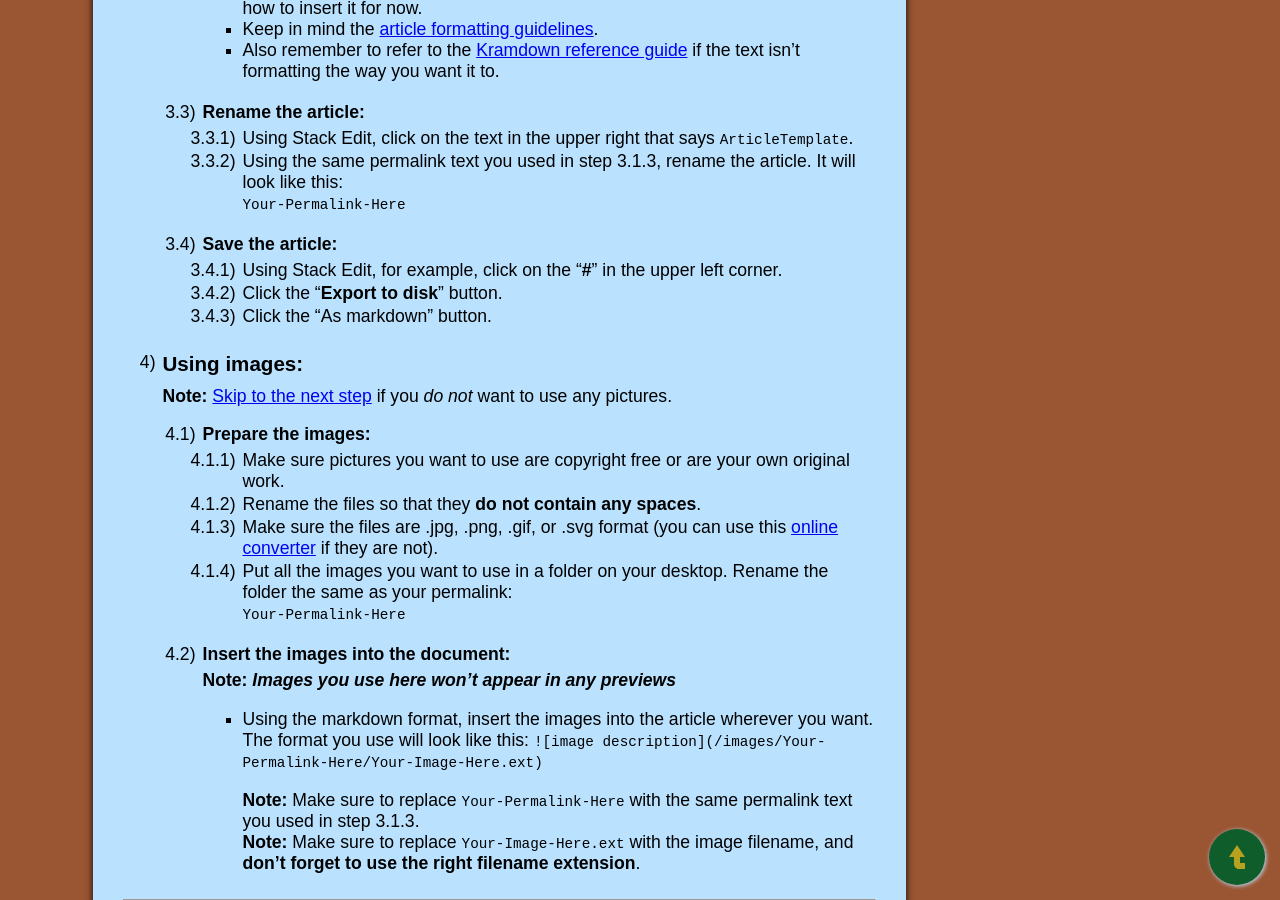
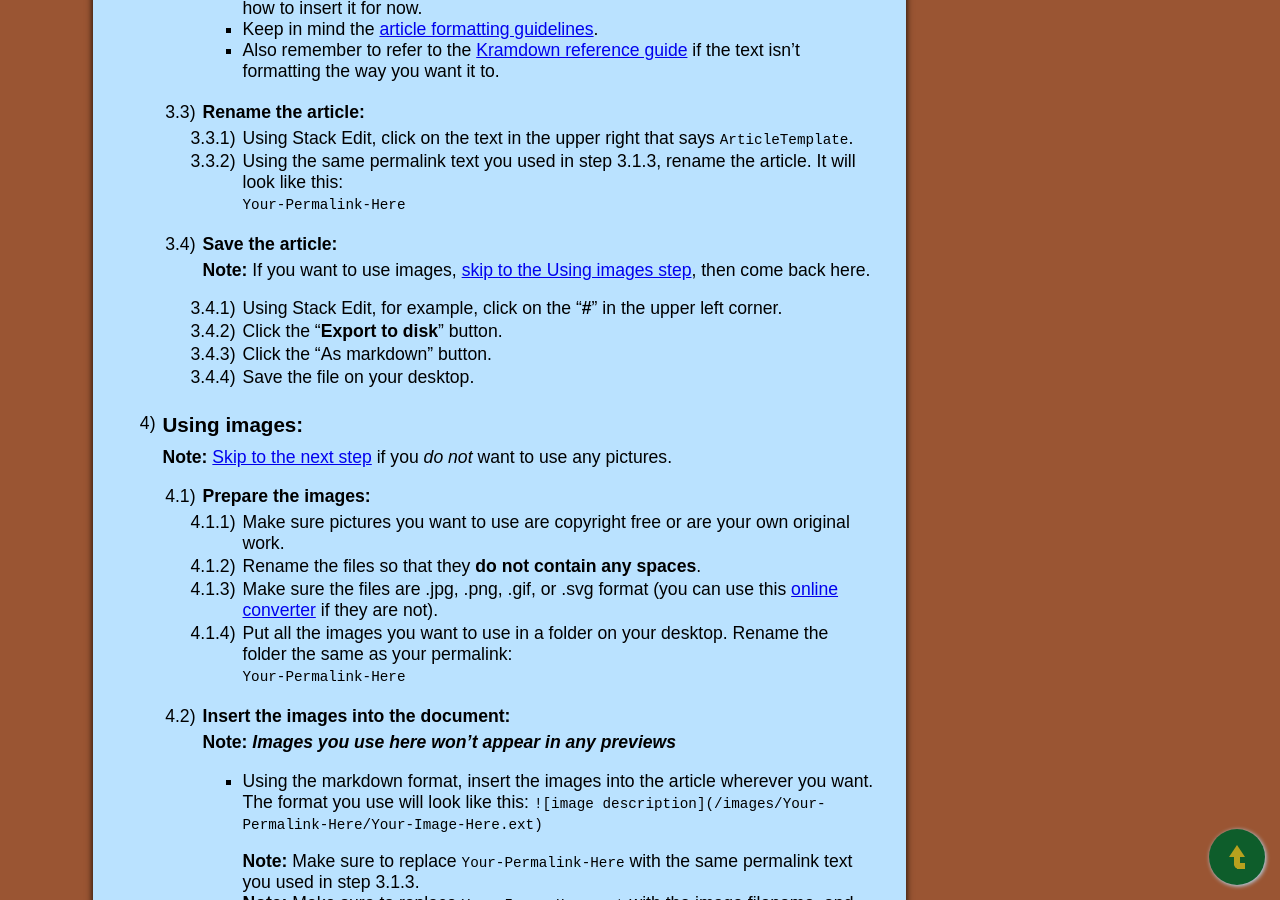
Before and after one commit to joshhennen/RegenCo-op, a Jekyll site: the page built from docs/_info/How-to-Write-a-New-Article.md, in a window 1280 px wide and 900 px high, scrolled down 1151 px. Built offline with Jekyll 4.4.1, drawn with Linux system fonts in a browser that asks for light colours.

Commit message:
Update How-to-Write-a-New-Article.md
Make it a little more clear

```diff
--- a/docs/_info/How-to-Write-a-New-Article.md
+++ b/docs/_info/How-to-Write-a-New-Article.md
@@ -51,10 +51,12 @@ Before you start writing the article, it is recommended that you read the [artic
       `Your-Permalink-Here`
 
    4. #### Save the article:
+      **Note:** If you want to use images, [skip to the Using images step](#using-images), then come back here.
 
       1. Using Stack Edit, for example, click on the "**#**" in the upper left corner.
       2. Click the "**Export to disk**" button.
       3. Click the "As markdown" button.
+      4. Save the file on your desktop.
 
 4. ### Using images:
    **Note:** [Skip to the next step](#make-a-new-fork) if you _do not_ want to use any pictures.
```
